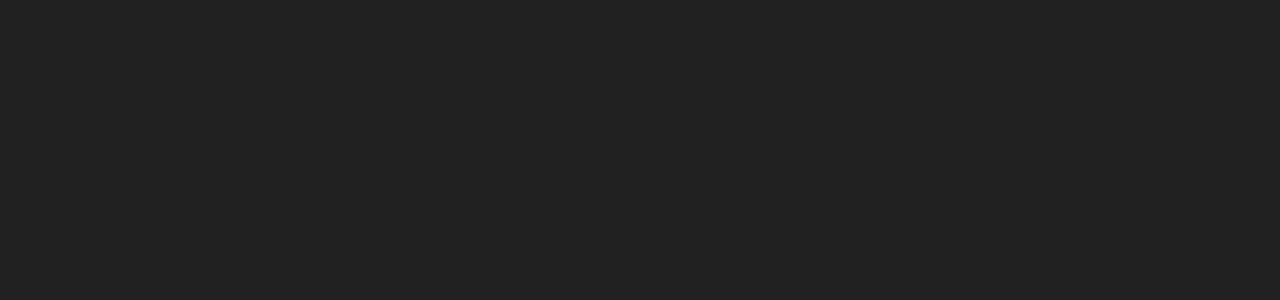
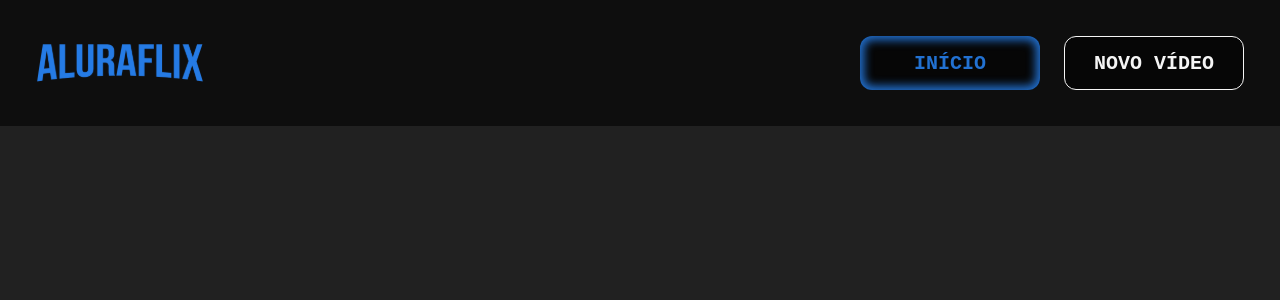
Before and after one commit to fe-tabs/alura-challenge-aluraflix, a React (Vite) app: page / in a window 1280 px wide. Shown: the top 300 px of the page. Built offline with nearby package versions, Linux system fonts and the light colour scheme.

Commit message:
:sparkles: feat: Header component

```diff
--- /dev/null
+++ b/src/components/Header/HeaderLink/index.jsx
@@ -0,0 +1,29 @@
+import styled from "styled-components";
+
+const HeaderLinkContainer = styled.div`
+  background-color: var(--black);
+  color: var(--gray-light);
+  height: 5.4rem;
+  width: 18rem;
+  font-family: var(--secondary-font-family);
+  font-weight: bold;
+  display: flex;
+  align-items: center;
+  justify-content: center;
+  border: .1rem solid var(--gray-light);
+  border-radius: 1.2rem;
+
+  &.active {
+    color: var(--blue);
+    border: none;
+    box-shadow: 0 0 1rem .4rem inset var(--blue);
+  }
+`;
+
+export default function HeaderLink({ isActive = false, children }) {
+  return(
+    <HeaderLinkContainer className={isActive && 'active'}>
+      {children}
+    </HeaderLinkContainer>
+  );
+}
--- /dev/null
+++ b/src/components/Header/index.jsx
@@ -0,0 +1,42 @@
+import styled from "styled-components";
+import logo from '/images/logo.svg';
+import HeaderLink from "./HeaderLink";
+
+const HeaderContainer = styled.header`
+  background-color: var(--black);
+  font-size: 2rem;
+  padding: 3.6rem;
+  display: flex;
+  align-items: center;
+  justify-content: space-between;
+
+  @media (max-width: 768px){
+    justify-content: center;
+  }
+`;
+
+const HeaderLogo = styled.img`
+  height: 4rem;
+`;
+
+const HeaderNav = styled.nav`
+  display: flex;
+  gap: 2.4rem;
+
+  @media (max-width: 768px){
+    display: none;
+  }
+`;
+
+export default function Header() {
+  return(
+    <HeaderContainer>
+      <HeaderLogo src={logo} alt="AluraFlix"/>
+
+      <HeaderNav>
+        <HeaderLink isActive={true}>INÍCIO</HeaderLink>
+        <HeaderLink>NOVO VÍDEO</HeaderLink>
+      </HeaderNav>
+    </HeaderContainer>
+  );
+}
--- a/src/routes.jsx
+++ b/src/routes.jsx
@@ -1,9 +1,12 @@
 import { GlobalStyle } from "./GlobalStyle";
+import Header from "./components/Header";
 
 export default function AppRoutes() {
   return (
     <>
       <GlobalStyle/>
+
+      <Header/>
     </>
   )
 }
```
Also changed, not shown: public/images/logo.svg (added).
